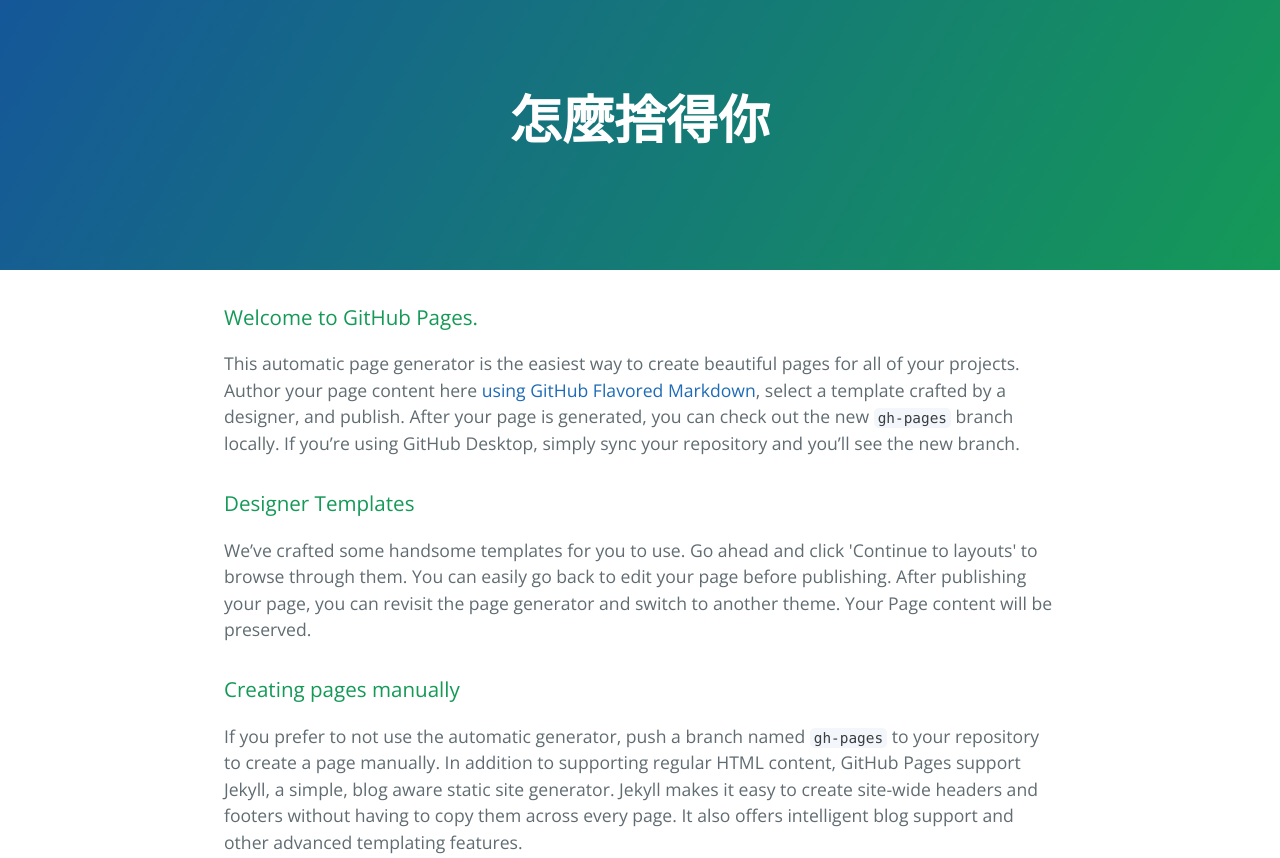
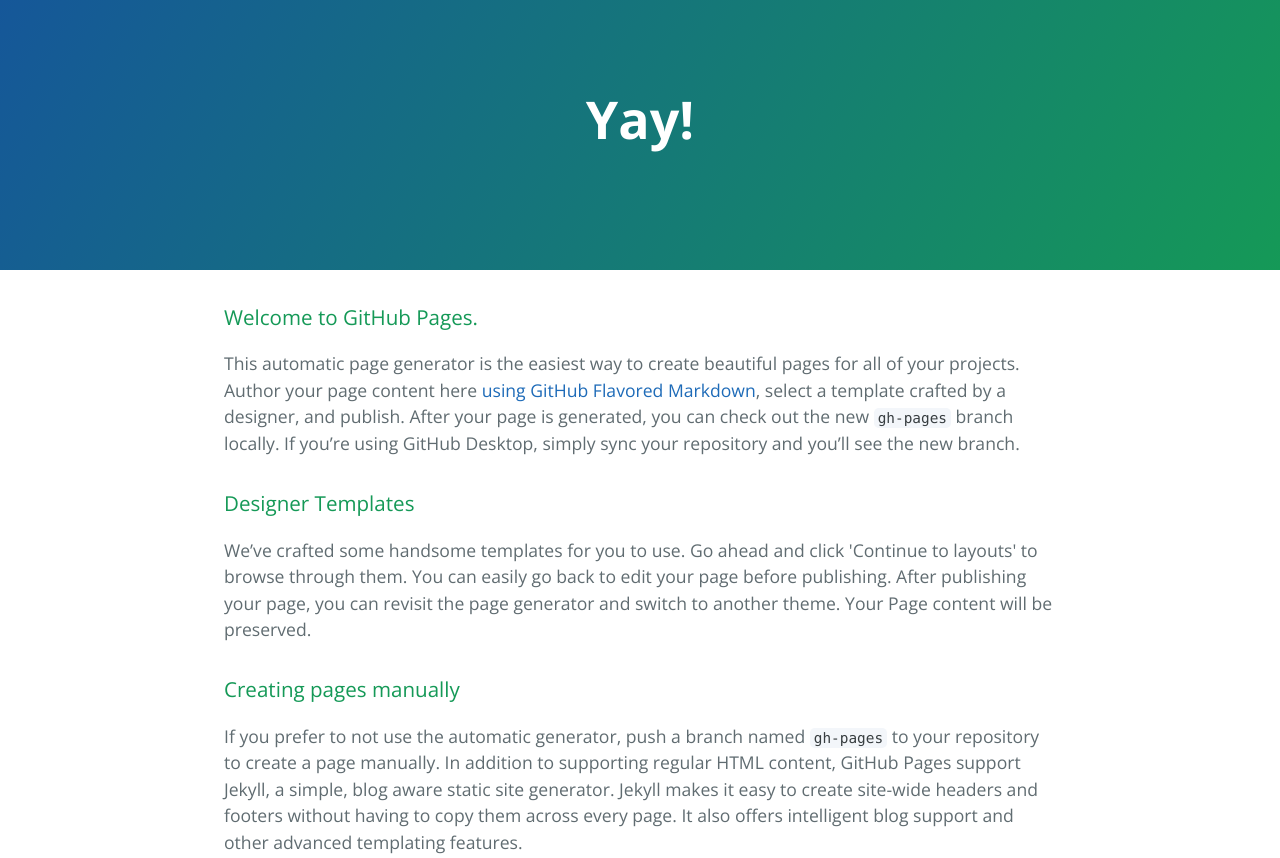
Before and after one commit to nicwon/nicwon.github.io, a plain HTML site: page index.html in a window 1280 px wide. Shown: the top 858 px of the page. Drawn offline with nearby package versions, Linux system fonts and the light colour scheme.

Commit message:
Update index.html

```diff
--- a/index.html
+++ b/index.html
@@ -11,7 +11,7 @@
   </head>
   <body>
     <section class="page-header">
-      <h1 class="project-name">怎麼捨得你</h1>
+      <h1 class="project-name">Yay!</h1>
       <h2 class="project-tagline"></h2>
     </section>
 
```
